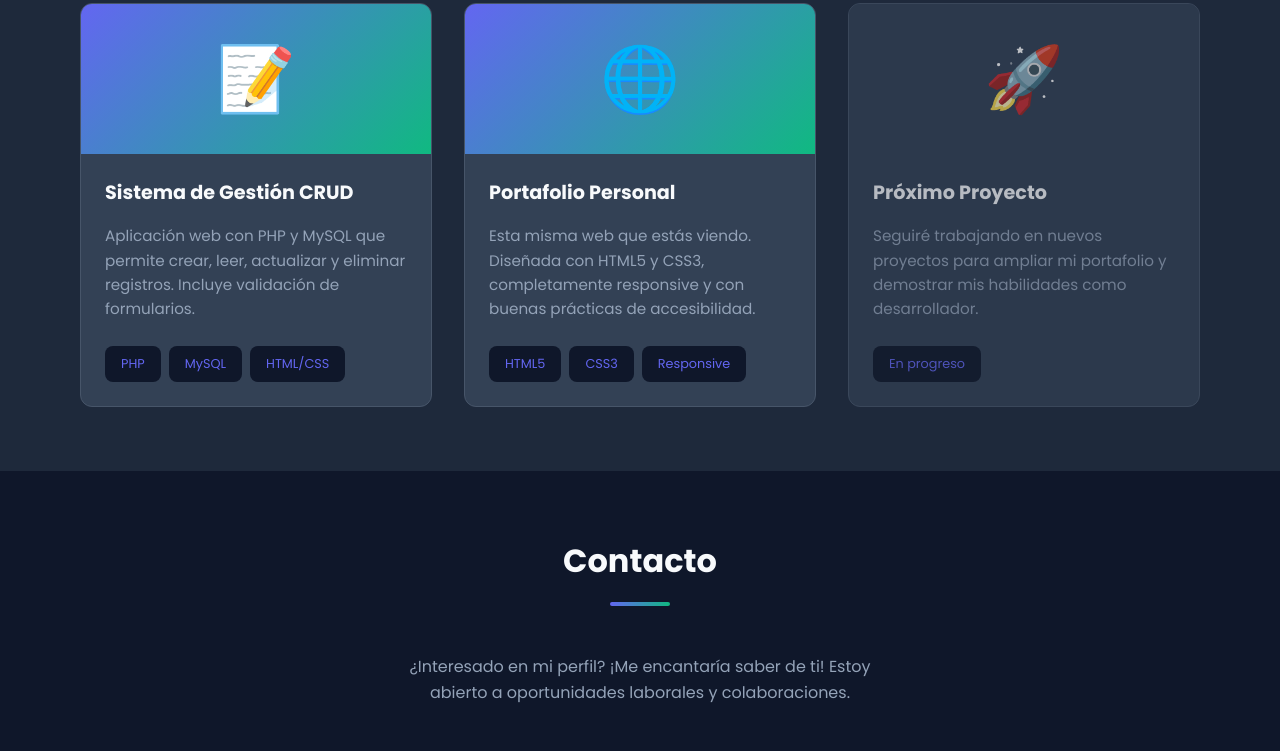
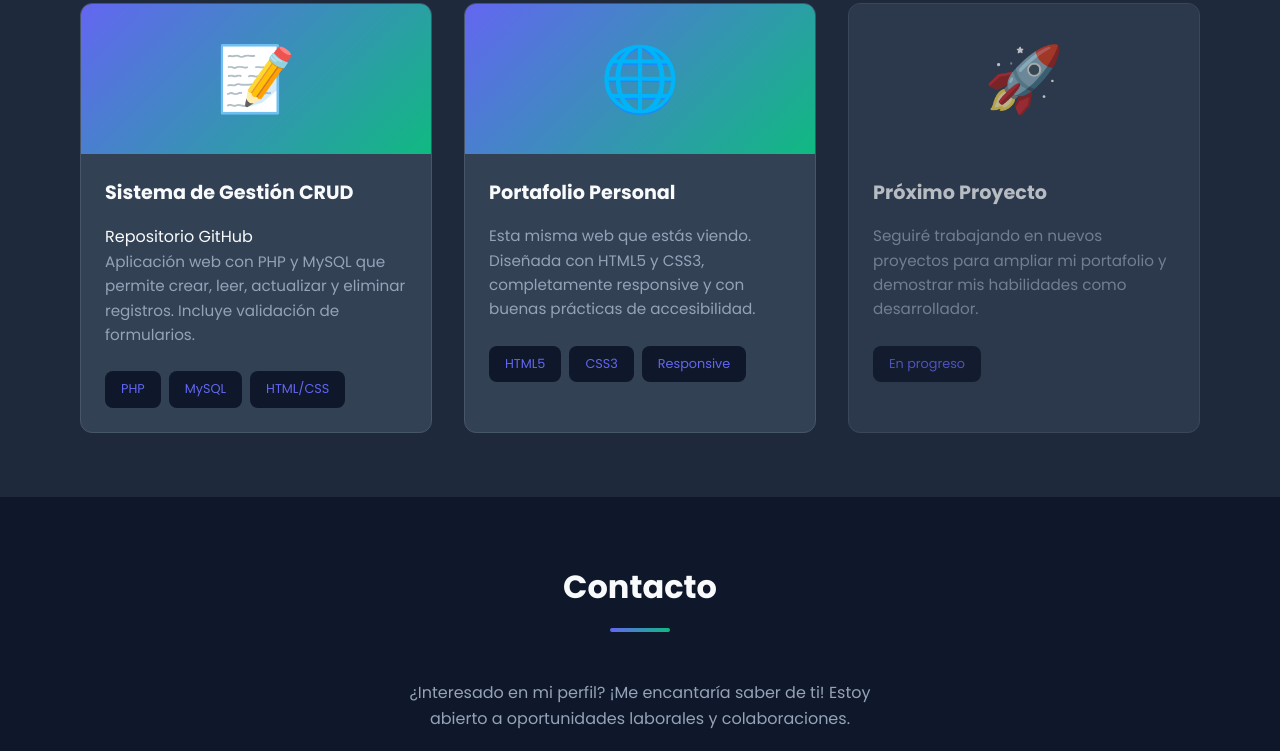
Before and after one commit to Galfre77/Galfre77.github.io, a plain HTML site: page index.html in a window 1280 px wide. Shown: the part 3038-3789 px from the top of the page. Drawn offline with Linux system fonts and the light colour scheme.

Commit message:
proyectos

```diff
--- a/index.html
+++ b/index.html
@@ -195,8 +195,9 @@
                         <div class="project__image">
                             <span class="project__emoji">📝</span>
                         </div>
-                        <div class="project__content">
-                            <h3 class="project__title">Sistema de Gestión CRUD</h3>
+                        <div class="project__content" >
+                            <h3 class="project__title" >Sistema de Gestión CRUD</h3>
+                            <a href=" https://github.com/Galfre77/Peliculas_Laravel" target="_blank" rel="noopener noreferrer">Repositorio GitHub</a>
                             <p class="project__description">
                                 Aplicación web con PHP y MySQL que permite crear, leer,
                                 actualizar y eliminar registros. Incluye validación de formularios.
```
